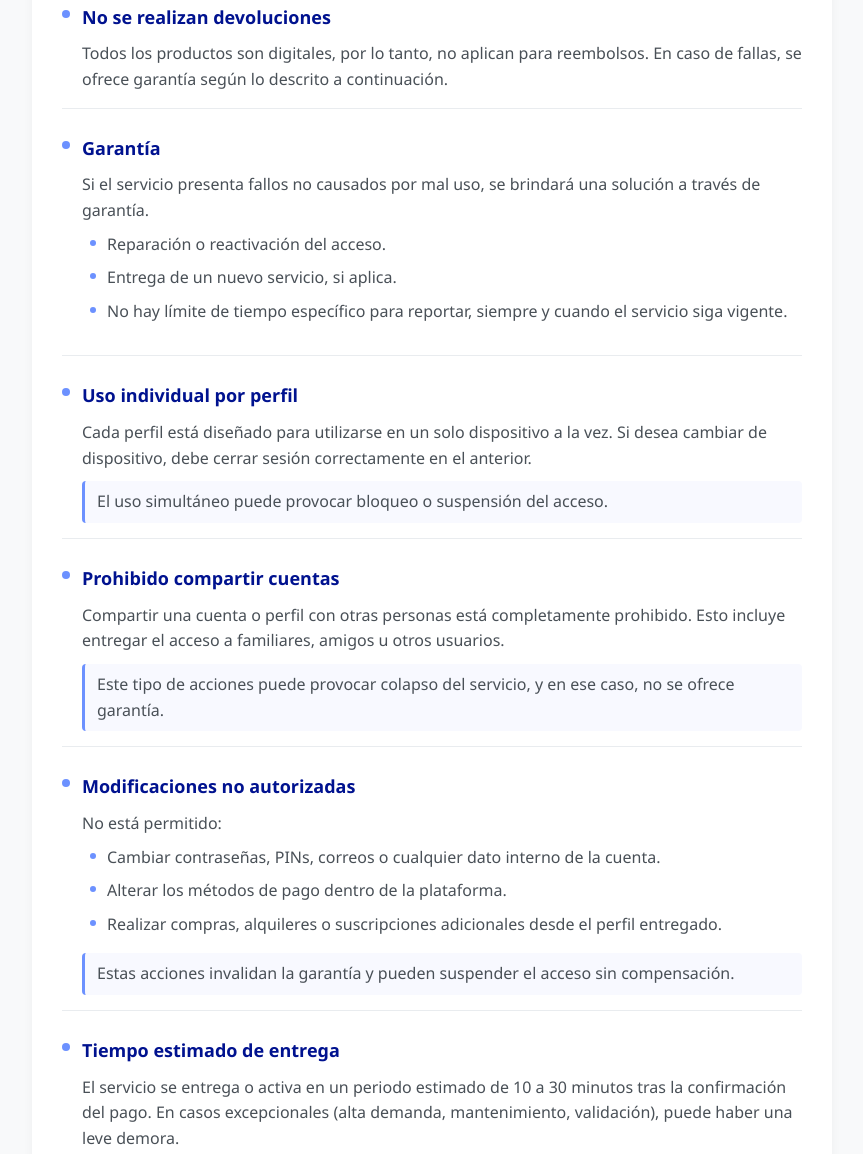
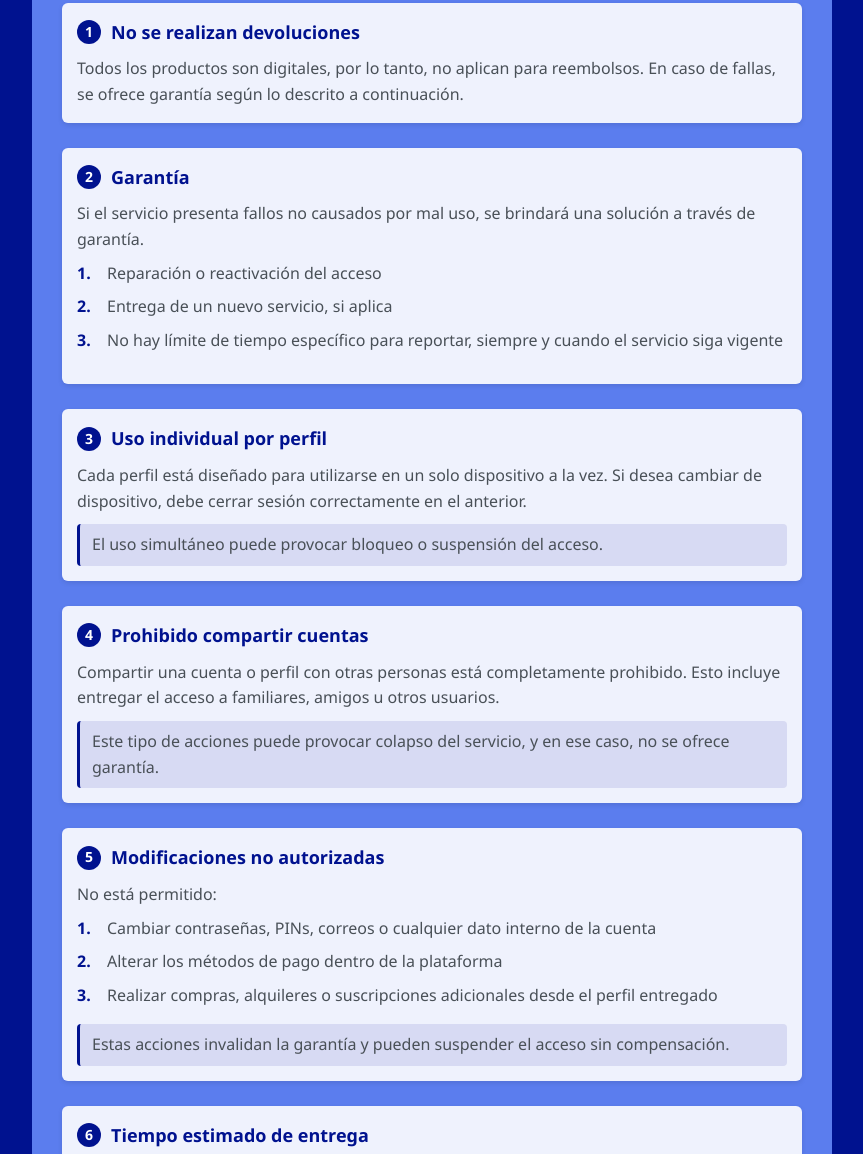
Before and after one commit to novaklar/Terminos, a plain HTML site: page index.html in a window 1280 px wide. Shown: the part 162-1316 px from the top of the page, without its empty margins (208-1071 px from the left). Drawn offline with Linux system fonts and the light colour scheme.

Commit message:
Update index.html

```diff
--- a/index.html
+++ b/index.html
@@ -12,12 +12,12 @@
             max-width: 800px;
             margin: 0 auto;
             padding: 20px;
-            background-color: #f8f9fa;
+            background-color: #00128f;
         }
 
         h1 {
             text-align: center;
-            color: #00128f;
+            color: white;
             margin-bottom: 30px;
             padding-bottom: 10px;
             border-bottom: 2px solid #6c91ff;
@@ -25,22 +25,22 @@
         }
 
         .terms-container {
-            background-color: white;
+            background-color: rgba(108, 145, 255, 0.85);
             border-radius: 8px;
-            box-shadow: 0 2px 10px rgba(0, 0, 0, 0.05);
             padding: 30px;
+            backdrop-filter: blur(5px);
         }
 
         .term-item {
             margin-bottom: 25px;
-            padding-bottom: 15px;
-            border-bottom: 1px solid #e9ecef;
+            padding: 15px;
+            background-color: rgba(255, 255, 255, 0.9);
+            border-radius: 6px;
+            box-shadow: 0 2px 5px rgba(0, 0, 0, 0.1);
         }
 
         .term-item:last-child {
-            border-bottom: none;
             margin-bottom: 0;
-            padding-bottom: 0;
         }
 
         .term-title {
@@ -48,31 +48,32 @@
             color: #00128f;
             margin-bottom: 10px;
             font-size: 18px;
-            position: relative;
-            padding-left: 20px;
+            display: flex;
+            align-items: center;
         }
 
-        .term-title:before {
-            content: "";
-            position: absolute;
-            left: 0;
-            top: 7px;
-            width: 8px;
-            height: 8px;
-            background-color: #6c91ff;
+        .term-number {
+            background-color: #00128f;
+            color: white;
+            width: 24px;
+            height: 24px;
             border-radius: 50%;
+            display: inline-flex;
+            align-items: center;
+            justify-content: center;
+            margin-right: 10px;
+            font-size: 14px;
         }
 
         .term-content {
-            padding-left: 20px;
             color: #495057;
         }
 
         .highlight {
-            background-color: #f8f9ff;
+            background-color: rgba(0, 18, 143, 0.1);
             padding: 8px 12px;
             border-radius: 4px;
-            border-left: 3px solid #6c91ff;
+            border-left: 3px solid #00128f;
             font-weight: 500;
             display: block;
             margin-top: 10px;
@@ -82,23 +83,22 @@
             padding-left: 0;
             margin-top: 8px;
             list-style-type: none;
+            counter-reset: item-counter;
         }
 
         .term-list li {
             margin-bottom: 8px;
             position: relative;
-            padding-left: 25px;
+            padding-left: 30px;
+            counter-increment: item-counter;
         }
 
         .term-list li:before {
-            content: "";
+            content: counter(item-counter) ".";
             position: absolute;
-            left: 8px;
-            top: 8px;
-            width: 6px;
-            height: 6px;
-            background-color: #6c91ff;
-            border-radius: 50%;
+            left: 0;
+            color: #00128f;
+            font-weight: bold;
         }
 
         @media (max-width: 600px) {
@@ -113,6 +113,10 @@
             .term-title {
                 font-size: 16px;
             }
+
+            .term-item {
+                padding: 12px;
+            }
         }
     </style>
 </head>
@@ -121,26 +125,35 @@
 
     <div class="terms-container">
         <div class="term-item">
-            <div class="term-title">No se realizan devoluciones</div>
+            <div class="term-title">
+                <span class="term-number">1</span>
+                No se realizan devoluciones
+            </div>
             <div class="term-content">
                 Todos los productos son digitales, por lo tanto, no aplican para reembolsos. En caso de fallas, se ofrece garantía según lo descrito a continuación.
             </div>
         </div>
 
         <div class="term-item">
-            <div class="term-title">Garantía</div>
+            <div class="term-title">
+                <span class="term-number">2</span>
+                Garantía
+            </div>
             <div class="term-content">
                 Si el servicio presenta fallos no causados por mal uso, se brindará una solución a través de garantía.
                 <ul class="term-list">
-                    <li>Reparación o reactivación del acceso.</li>
-                    <li>Entrega de un nuevo servicio, si aplica.</li>
-                    <li>No hay límite de tiempo específico para reportar, siempre y cuando el servicio siga vigente.</li>
+                    <li>Reparación o reactivación del acceso</li>
+                    <li>Entrega de un nuevo servicio, si aplica</li>
+                    <li>No hay límite de tiempo específico para reportar, siempre y cuando el servicio siga vigente</li>
                 </ul>
             </div>
         </div>
 
         <div class="term-item">
-            <div class="term-title">Uso individual por perfil</div>
+            <div class="term-title">
+                <span class="term-number">3</span>
+                Uso individual por perfil
+            </div>
             <div class="term-content">
                 Cada perfil está diseñado para utilizarse en un solo dispositivo a la vez.
                 Si desea cambiar de dispositivo, debe cerrar sesión correctamente en el anterior.
@@ -149,7 +162,10 @@
         </div>
 
         <div class="term-item">
-            <div class="term-title">Prohibido compartir cuentas</div>
+            <div class="term-title">
+                <span class="term-number">4</span>
+                Prohibido compartir cuentas
+            </div>
             <div class="term-content">
                 Compartir una cuenta o perfil con otras personas está completamente prohibido.
                 Esto incluye entregar el acceso a familiares, amigos u otros usuarios.
@@ -158,20 +174,26 @@
         </div>
 
         <div class="term-item">
-            <div class="term-title">Modificaciones no autorizadas</div>
+            <div class="term-title">
+                <span class="term-number">5</span>
+                Modificaciones no autorizadas
+            </div>
             <div class="term-content">
                 No está permitido:
                 <ul class="term-list">
-                    <li>Cambiar contraseñas, PINs, correos o cualquier dato interno de la cuenta.</li>
-                    <li>Alterar los métodos de pago dentro de la plataforma.</li>
-                    <li>Realizar compras, alquileres o suscripciones adicionales desde el perfil entregado.</li>
+                    <li>Cambiar contraseñas, PINs, correos o cualquier dato interno de la cuenta</li>
+                    <li>Alterar los métodos de pago dentro de la plataforma</li>
+                    <li>Realizar compras, alquileres o suscripciones adicionales desde el perfil entregado</li>
                 </ul>
                 <span class="highlight">Estas acciones invalidan la garantía y pueden suspender el acceso sin compensación.</span>
             </div>
         </div>
 
         <div class="term-item">
-            <div class="term-title">Tiempo estimado de entrega</div>
+            <div class="term-title">
+                <span class="term-number">6</span>
+                Tiempo estimado de entrega
+            </div>
             <div class="term-content">
                 El servicio se entrega o activa en un periodo estimado de 10 a 30 minutos tras la confirmación del pago.
                 En casos excepcionales (alta demanda, mantenimiento, validación), puede haber una leve demora.
@@ -179,7 +201,10 @@
         </div>
 
         <div class="term-item">
-            <div class="term-title">Trato respetuoso</div>
+            <div class="term-title">
+                <span class="term-number">7</span>
+                Trato respetuoso
+            </div>
             <div class="term-content">
                 Se espera una comunicación cordial entre el comprador y el canal que entrega o da soporte.
                 <span class="highlight">Cualquier actitud ofensiva, amenazante o irrespetuosa podrá resultar en la suspensión del servicio sin derecho a reclamo.</span>
@@ -187,7 +212,10 @@
         </div>
 
         <div class="term-item">
-            <div class="term-title">Duración del servicio</div>
+            <div class="term-title">
+                <span class="term-number">8</span>
+                Duración del servicio
+            </div>
             <div class="term-content">
                 El tiempo de duración depende del plan adquirido y puede variar entre un mes y un año.
                 El periodo de vigencia comienza desde la fecha de activación, no desde el primer uso.
@@ -195,7 +223,10 @@
         </div>
 
         <div class="term-item">
-            <div class="term-title">Reportes falsos</div>
+            <div class="term-title">
+                <span class="term-number">9</span>
+                Reportes falsos
+            </div>
             <div class="term-content">
                 Si se detecta que un usuario realiza reportes falsos o malintencionados sobre un servicio que está funcionando correctamente, se anulará la posibilidad de recibir soporte o garantía en futuras ocasiones.
                 <span class="highlight">El abuso del sistema de garantías será considerado como intento de fraude.</span>
@@ -203,7 +234,10 @@
         </div>
 
         <div class="term-item">
-            <div class="term-title">Política de cambios</div>
+            <div class="term-title">
+                <span class="term-number">10</span>
+                Política de cambios
+            </div>
             <div class="term-content">
                 Una vez entregado el producto, no se permiten cambios de perfil, cuenta o tipo de servicio.
                 Es responsabilidad del cliente verificar bien lo que adquiere antes de finalizar su compra.
@@ -211,7 +245,10 @@
         </div>
 
         <div class="term-item">
-            <div class="term-title">Modificación de los términos</div>
+            <div class="term-title">
+                <span class="term-number">11</span>
+                Modificación de los términos
+            </div>
             <div class="term-content">
                 Estos términos pueden actualizarse sin previo aviso. Se recomienda al usuario revisarlos periódicamente para mantenerse informado sobre posibles cambios.
             </div>
```
